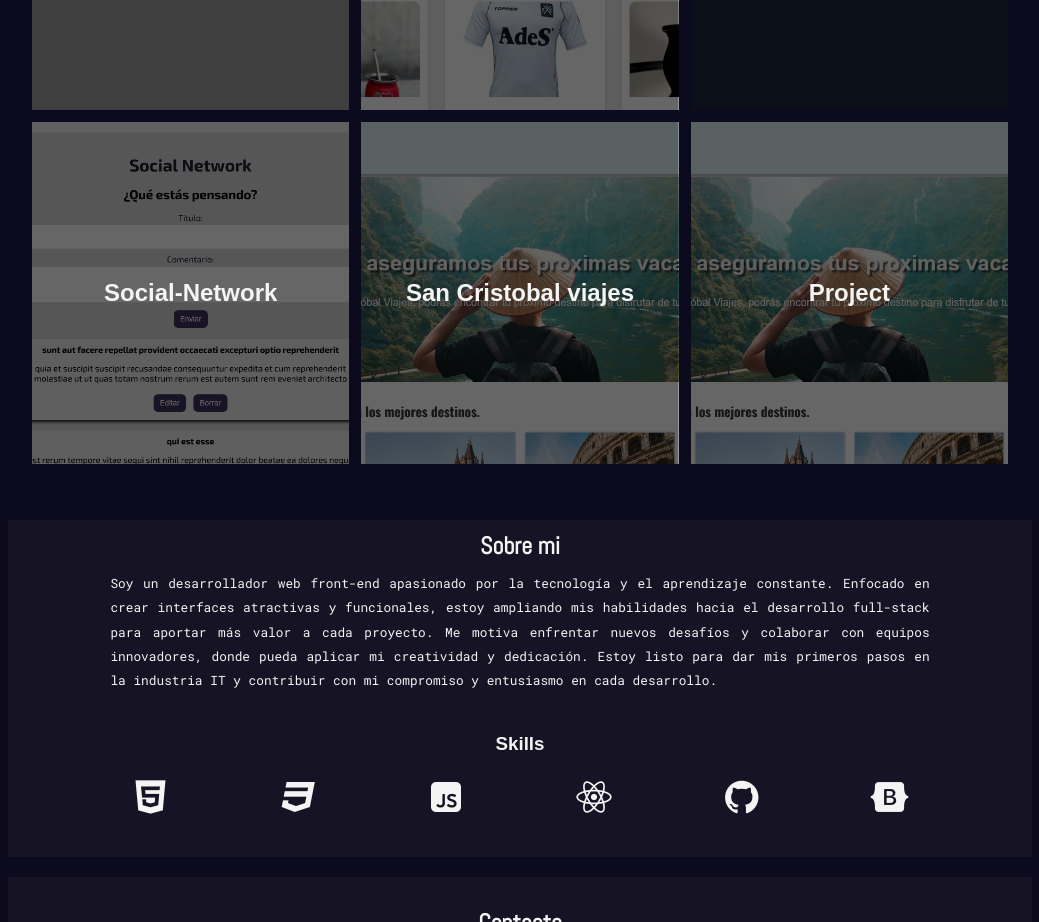
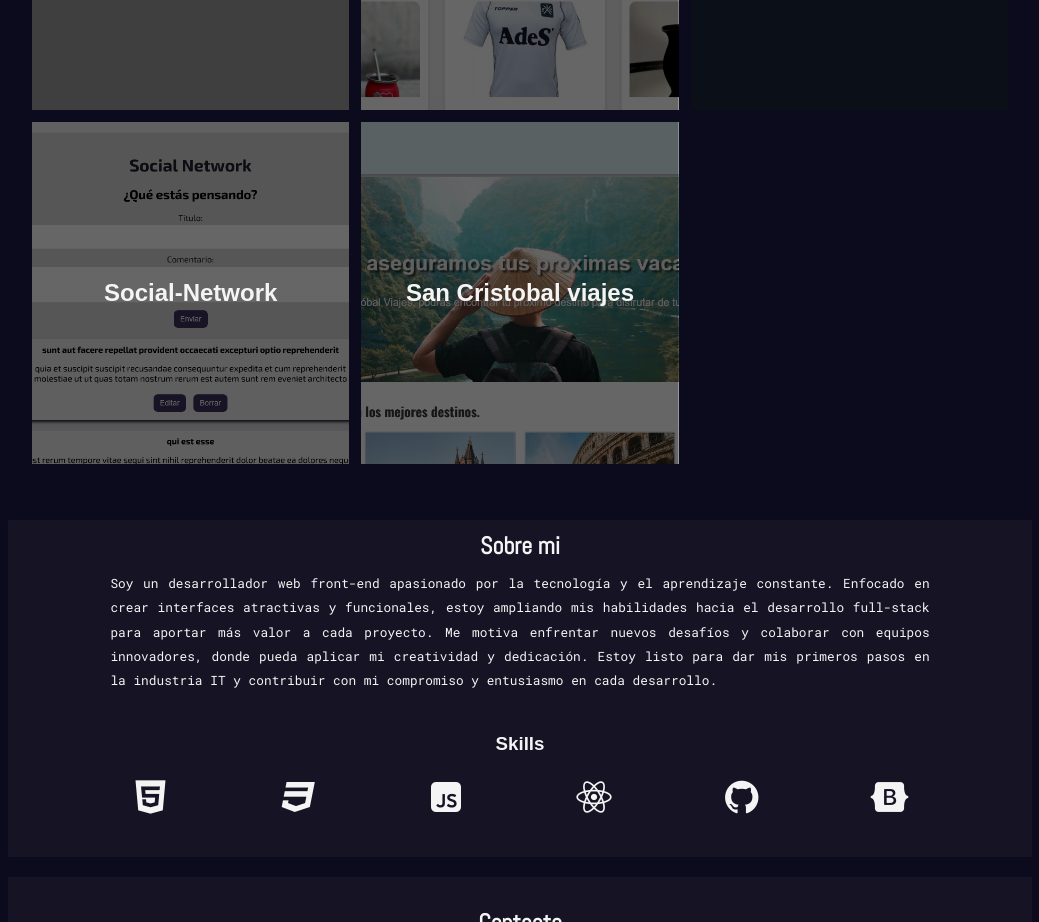
Before and after one commit to emaortigoza/Portfolio--EO-Dev, a plain HTML site: page index.html in a window 1280 px wide. Shown: the part 1160-2082 px from the top of the page, without its empty margins (120-1159 px from the left). Drawn offline with nearby package versions, Linux system fonts and the light colour scheme; grey boxes are pictures that could not be loaded.

Commit message:
Se actualiza el portfolio

```diff
--- a/index.html
+++ b/index.html
@@ -64,9 +64,9 @@
             <div class="portfolio__project">
                 <a href="https://emaortigoza.github.io/SanCristobalViajes-UTN/index.html" target="_blank"><h2 class="portfolio__project-name">San Cristobal viajes </h2></a>
             </div>
-            <div class="portfolio__project">
+            <!-- <div class="portfolio__project">
                 <h2 class="portfolio__project-name">Project</h2>
-            </div>
+            </div> -->
         </div>
     </section>
 
```
